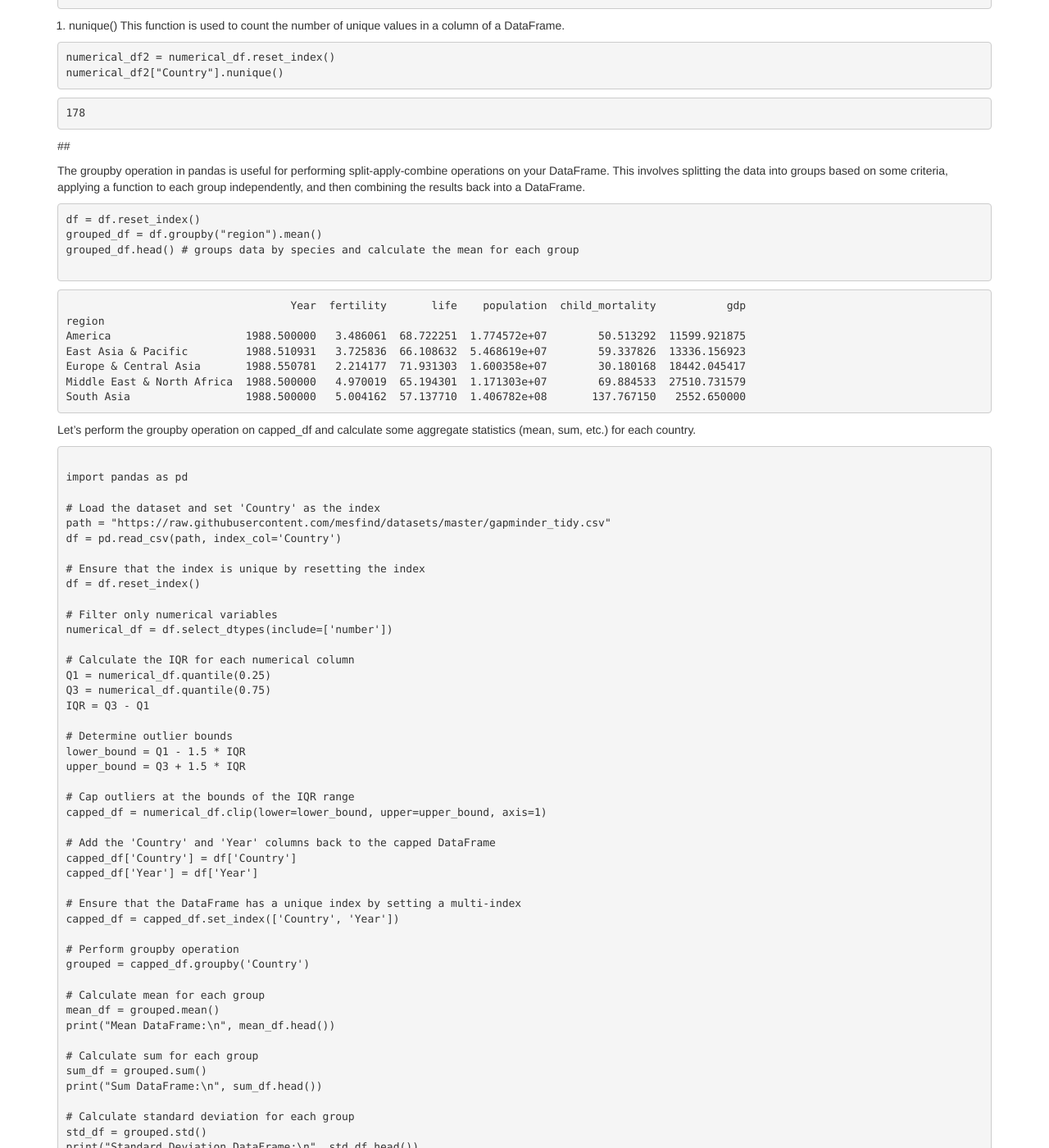
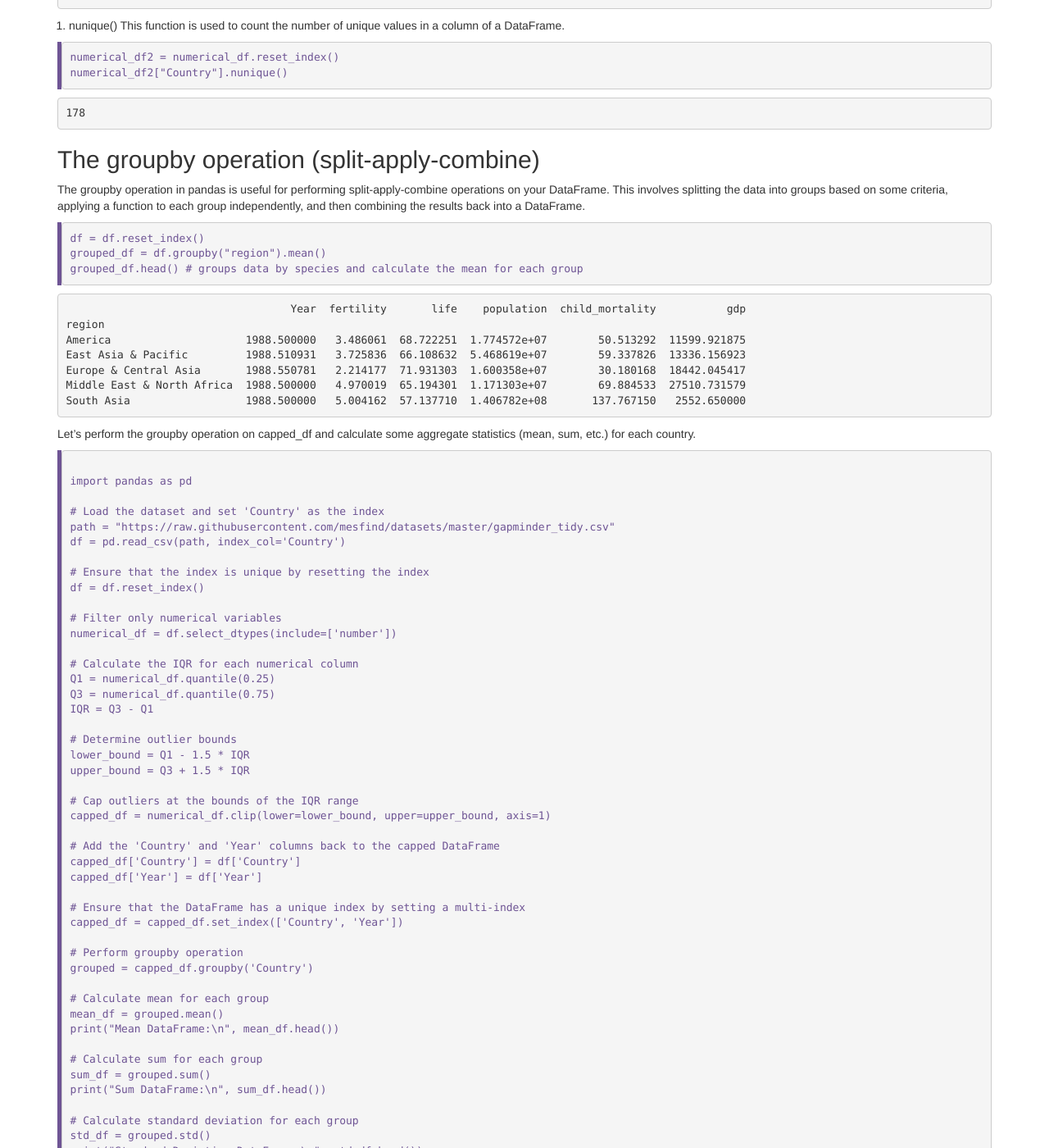
Before and after one commit to mesfind/python-basic, a Jekyll site: the page built from _episodes/04-data-frames.md, in a window 1280 px wide and 1400 px high, scrolled down 13130 px. Shown: the whole window at 82% size. Built offline with Jekyll 4.4.1, drawn with Linux system fonts in a browser that asks for light colours; some of the changed text lies outside the part shown.

Commit message:
fix the python code formating

````diff
--- a/_episodes/04-data-frames.md
+++ b/_episodes/04-data-frames.md
@@ -53,13 +53,14 @@ df.head()
 
 With an additional parameter  in the `pd.read_csv()`` function, it  is possible to load the same  dataset. Using the `index_col` parameter allows you to specify which column should be used as the index for the DataFrame. In this case, setting index_col='Country' tells Pandas to use the "Country" column as the index:
 
-```python
+~~~
 import pandas as pd
 
 path = "https://raw.githubusercontent.com/mesfind/datasets/master/gapminder_tidy.csv"
 df= pd.read_csv(path, index_col='Country')
 df.head()
-```
+~~~
+{: .python}
 
 ```output
              Year  fertility    life  population  child_mortality     gdp      region
@@ -73,9 +74,10 @@ Afghanistan  1968      7.671  35.674  11411022.0            318.1  1187.0  South
 
 Printing the column names is a common first step in data exploration, as it gives you a high-level overview of the data structure and helps you navigate the dataset more effectively.
 
-```python
+~~~
 print(df.columns)
-```
+~~~
+{: .python}
 
 ```output
 Index(['Country', 'Year', 'fertility', 'life', 'population', 'child_mortality',
@@ -98,18 +100,20 @@ uniquely identifies its *entry* in the DataFrame.
 
 ## Use `DataFrame.iloc[..., ...]` to select values by their (entry) position
 
-```python
+~~~
 print(df.iloc[0,1])
-```
+~~~
+{: .python}
 
 ```output
 7.671
 ```
 
 
-```python
+~~~
 print(df.iloc[[0,1]])
-```
+~~~
+{: .python}
 
 ```
              Year  fertility    life  population  child_mortality     gdp      region
@@ -122,9 +126,10 @@ Afghanistan  1965      7.671  34.152  10697983.0            334.1  1182.0  South
 
 - Can specify location by row and/or column name.
 
-```python
+~~~
 print(df.loc["Ethiopia", "gdp"])
-```
+~~~
+{: .python}
 
 ```output
 Country
@@ -353,11 +358,12 @@ By creating a separate DataFrame with only the numerical columns, you can:
 
 The following  code snippet identifies the numerical columns in the DataFrame and creates a new DataFrame containing only those columns. The `select_dtypes(include=['number'])` method is used to filter the DataFrame and keep only the columns with numerical data types, such as integers and floats. This is a common data preprocessing step, as it allows you to focus on the quantitative aspects of the data and perform numerical analysis more easily.
 
-```python
+~~~
 # numerical columns
 numerical_df = df.select_dtypes(include=['number'])
 numerical_df.head()
-```
+~~~
+{: .python}
 
 ```output
    Year  fertility    life  population  child_mortality     gdp
@@ -455,7 +461,7 @@ dtype: int64
 
 To treat outliers identified using the Interquartile Range (IQR) method, you have several options depending on the context and the nature of your data. Common methods include removing the outliers, replacing them with a statistical value (such as the median), or capping them at the bounds of the IQR range. Below are examples of each approach:
 
-```python
+~~~
 # Calculate the IQR for each numerical column
 Q1 = numerical_df.quantile(0.25)
 Q3 = numerical_df.quantile(0.75)
@@ -466,7 +472,8 @@ upper_bound = Q3 + 1.5 * IQR
 
 outliers = (numerical_df < lower_bound) | ( numerical_df > upper_bound)
 print("Potential outliers based on IQR:\n",outliers)
-```
+~~~
+{: .python}
 
 ```output
 Potential outliers based on IQR:
@@ -542,7 +549,7 @@ Vietnam      2013      1.743  75.945  90656550.0             22.9  5125.0
 
 Capping outliers involves adjusting extreme values in a dataset to the nearest boundary of the interquartile range (IQR). This technique effectively reduces the impact of outliers, ensuring that statistical analyses are not unduly influenced by anomalous data points. By capping values at the IQR bounds, researchers maintain data integrity while enhancing the robustness of their statistical models.
 
-```python
+~~~
 # Calculate the IQR for each numerical column
 Q1 = numerical_df.quantile(0.25)
 Q3 = numerical_df.quantile(0.75)
@@ -554,7 +561,8 @@ upper_bound = Q3 + 1.5 * IQR
 capped_df = numerical_df.clip(lower=lower_bound, upper=upper_bound, axis=1)
 
 print("DataFrame after capping outliers:\n", capped_df)
-```
+~~~
+{: .python}
 
 ```python
 DataFrame after capping outliers:
@@ -580,7 +588,7 @@ Zimbabwe     2013      3.486  59.871  13327925.0             83.3  1773.0
 
 Logarithmic transformation is useful when the data spans several orders of magnitude. It can compress the range and make the distribution more symmetric.
 
-```python
+~~~
 import numpy as np
 cols = ['fertility', 'life', 'population',
         'child_mortality', 'gdp']
@@ -588,7 +596,9 @@ log_transformed_df = np.log1p(numerical_df[cols]) # log1p is used to handle zero
 log_transformed_df['year'] = numerical_df["Year"]
 print("DataFrame after logarithmic transformation:\n", log_transformed_df)
 
-```
+~~~
+{: .python}
+
 
 ```output
 DataFrame after logarithmic transformation:
@@ -638,15 +648,15 @@ Zimbabwe      1.500961  4.108757   16.405372         4.434382  7.480992  2013
 > > Zimbabwe      1.867083  7.737635  3650.743075         9.126883  42.107007  2013
 > >
 > > [8836 rows x 6 columns]
-> > ```
-> >
+> > ~~~
+> > {: .python}
 > {: .solution}
 {: .challenge}
 
 > ## Box-Cox Transformation
 > Box-Cox transformation is a more flexible method that can transform data to follow a normal distribution. It requires the data to be positive.  Apply square root transformation on `numerical_df`
 >
-> > ```python
+> > ~~~
 > > from scipy import stats
 > > # Apply Box-Cox transformation to each column
 > > boxcox_transformed_df = numerical_df[cols].apply(lambda x: stats.boxcox(x + 1)[0] if (x > 0).all() else x)  # Adding 1 to handle zero values
@@ -672,7 +682,8 @@ Zimbabwe      1.500961  4.108757   16.405372         4.434382  7.480992  2013
 > >
 > > [8836 rows x 6 columns]
 > >
-> > ```
+> > ~~~
+> > {: .python}
 > {: .solution}
 {: .challenge}
 
@@ -716,11 +727,11 @@ split themselves according to their GDP.
 2. We then estimate a *wealthy score* based on the historical (from 1962 to 2007) values,
   where we account how many times a country has participated in the groups of *lower* or *higher* GDP
 
-```python
+~~~
 mask_higher = numerical_df > numerical_df.mean()
 wealth_score = mask_higher.aggregate('sum', axis=1) / len(numerical_df.columns)
 print(wealth_score)
-```
+~~~
 
 ```output
 country
@@ -760,9 +771,10 @@ dtype: float64
 Finally, for each group in the `wealth_score` table, we sum their (financial) contribution
 across the years surveyed using chained methods:
 
-```python
+~~~
 print(numerical_df.groupby(wealth_score).sum())
-```
+~~~
+{: .python}
 
 ```output
           gdpPercap_1952  gdpPercap_1957  gdpPercap_1962  gdpPercap_1967  \
@@ -1181,10 +1193,11 @@ print(numerical_df.groupby(wealth_score).sum())
 1. apply()
 This function is used to apply a function to each element or row/column of a DataFrame or Series.
 
-```python
+~~~
 numerical_df["population_million"] = penguins_df["population"].apply(lambda x: x/1000000)
 numerical_df.head()
-```
+~~~
+{: .python}
 
 ```output
              Year  fertility    life  population  child_mortality     gdp  population_million
@@ -1199,10 +1212,11 @@ Afghanistan  1968      7.671  35.674  11411022.0            318.1  1187.0
 2. nunique()
 This function is used to count the number of unique values in a column of a DataFrame.
 
-```python
+~~~
 numerical_df2 = numerical_df.reset_index()
 numerical_df2["Country"].nunique()
-```
+~~~
+{: .python}
 
 
 ```output
@@ -1211,18 +1225,19 @@ numerical_df2["Country"].nunique()
 
 
 
-##
+## The groupby operation (split-apply-combine)
 
 
 The groupby operation in pandas is useful for performing split-apply-combine operations on your DataFrame. This involves splitting the data into groups based on some criteria, applying a function to each group independently, and then combining the results back into a DataFrame.
 
 
-```python
+~~~
 df = df.reset_index()
 grouped_df = df.groupby("region").mean()
 grouped_df.head() # groups data by species and calculate the mean for each group
-
-```
+~~~
+{: .python}
+
 
 ```output
                                    Year  fertility       life    population  child_mortality           gdp
@@ -1237,7 +1252,7 @@ South Asia                  1988.500000   5.004162  57.137710  1.406782e+08
 Let's perform the groupby operation on capped_df and calculate some aggregate statistics (mean, sum, etc.) for each country.
 
 
-```python
+~~~
 
 import pandas as pd
 
@@ -1296,8 +1311,9 @@ agg_df = grouped.agg({
 
 print("Aggregated DataFrame:\n", agg_df.head())
 
-
-```
+~~~
+{: .python}
+
 
 
 ~~~
````
Also changed, not shown: other parts of _episodes/04-data-frames.md (+4 -4 lines).
